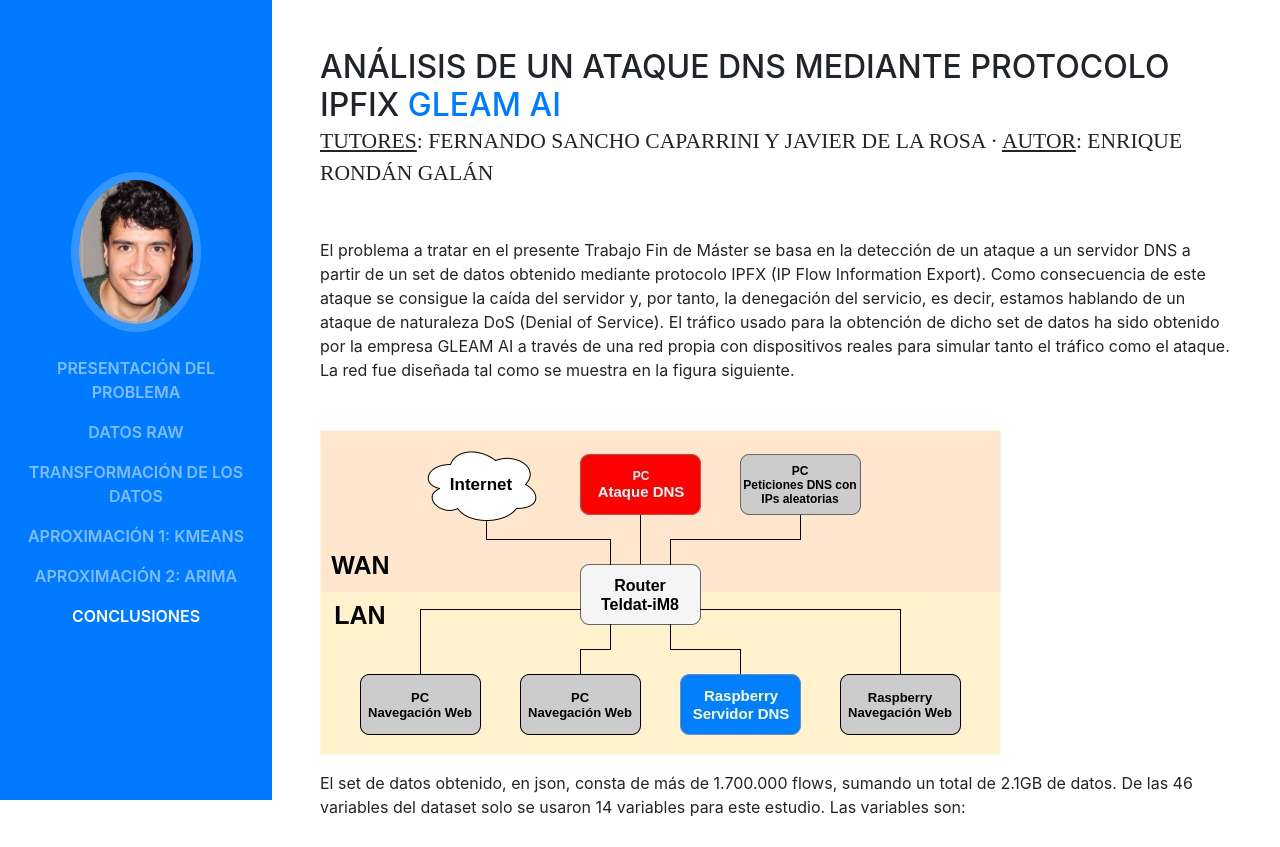
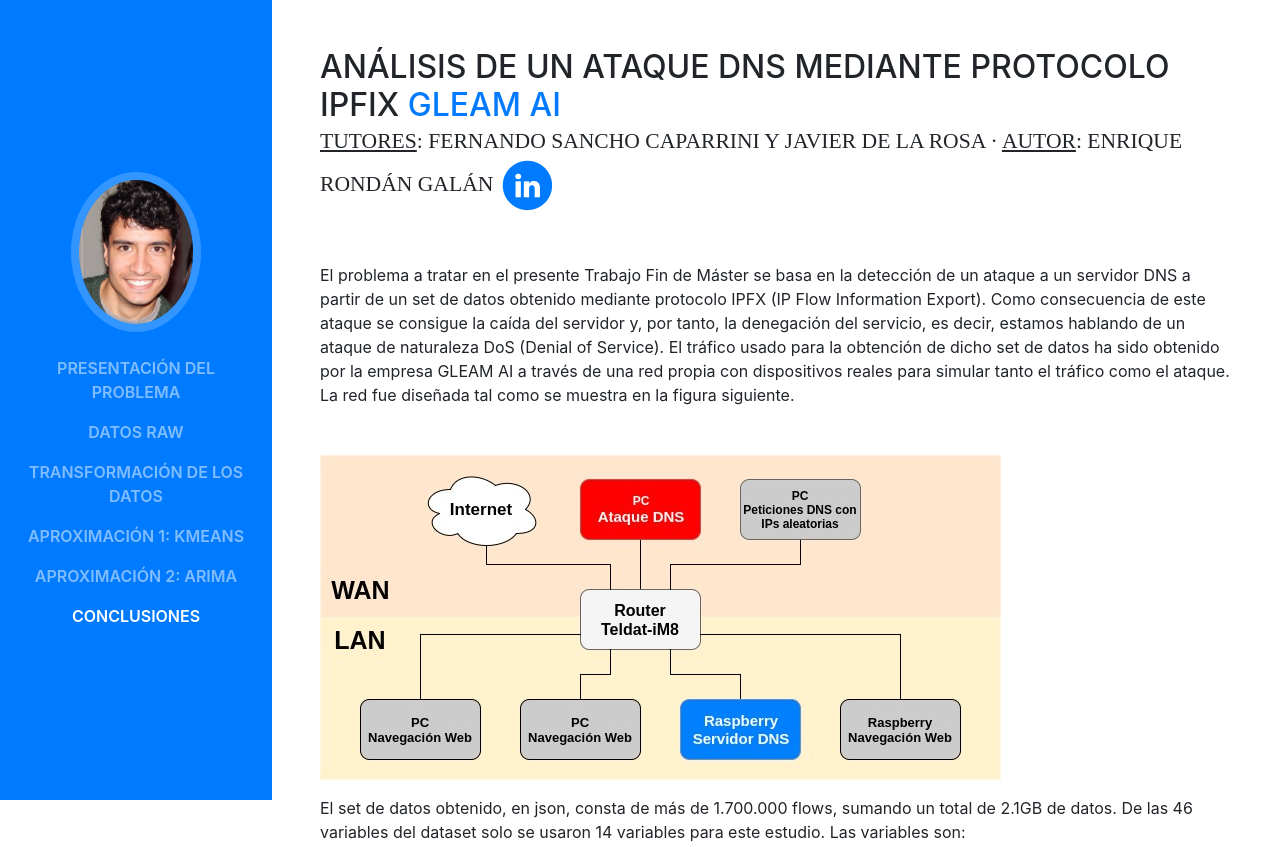
Before and after one commit to EnriqueRondan/CV-Enrique-Rondan, a website with bundled scripts: page index.html in a window 1280 px wide. Shown: the top 847 px of the page. Built offline with nearby package versions, Linux system fonts and the light colour scheme; a web font is replaced by a local one.

Commit message:
Update index.html

```diff
--- a/index.html
+++ b/index.html
@@ -69,7 +69,12 @@
             <span class="text-primary">GLEAM AI</span>
           </h2>
           <div class="subheading mb-5"><u>Tutores</u>: Fernando Sancho Caparrini y Javier de la Rosa ·
-            <a><u>Autor</u>: Enrique Rondán Galán</a>
+            <a><u>Autor</u>: Enrique Rondán Galán</a> <a href="https://es.linkedin.com/in/enrique-rond%C3%A1n-gal%C3%A1n-51856292">
+                <span class="fa-stack fa-lg">
+                  <i class="fa fa-circle fa-stack-2x"></i>
+                  <i class="fa fa-linkedin fa-stack-1x fa-inverse"></i>
+                </span>
+              </a>
           </div>
           <p class="mb-5"> El problema a tratar en el presente Trabajo Fin de Máster se basa en la detección de un ataque a un servidor DNS a partir de un set de datos obtenido mediante protocolo IPFX (IP Flow Information Export). Como consecuencia de este ataque se consigue la caída del servidor y, por tanto, la denegación del servicio, es decir, estamos hablando de un ataque de naturaleza DoS (Denial of Service). El tráfico usado para la obtención de dicho set de datos ha sido obtenido por la empresa GLEAM AI a través de una red propia con dispositivos reales para simular tanto el tráfico como el ataque. La red fue diseñada tal como se muestra en la figura siguiente.</p>
           <p><img src="img/P.jpg" alt=""></p>
```
